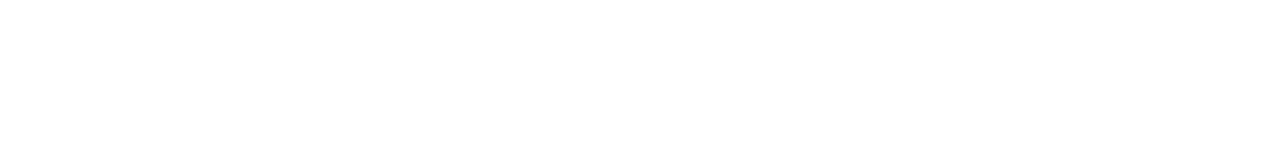
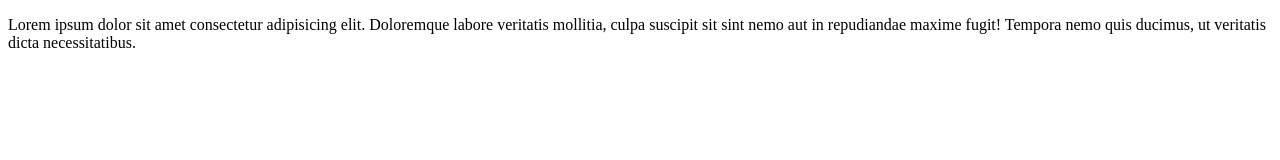
Before and after one commit to new0903/project, a plain HTML site: page index.html in a window 1280 px wide. Drawn offline with Linux system fonts and the light colour scheme.

Commit message:
modified:   index.html

```diff
--- a/index.html
+++ b/index.html
@@ -7,6 +7,6 @@
     <title>Document</title>
 </head>
 <body>
-
+    <p>Lorem ipsum dolor sit amet consectetur adipisicing elit. Doloremque labore veritatis mollitia, culpa suscipit sit sint nemo aut in repudiandae maxime fugit! Tempora nemo quis ducimus, ut veritatis dicta necessitatibus.</p>
 </body>
 </html>
```
